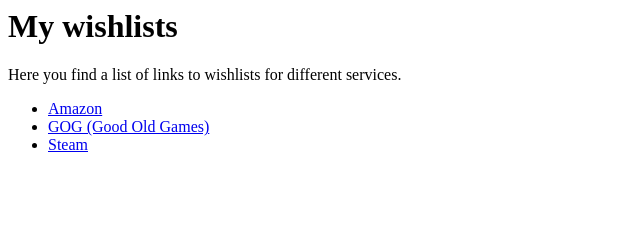
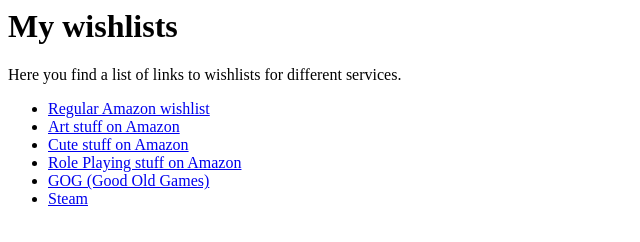
Before and after one commit to MarkusPalcer/public_data, a plain HTML site: page wishlists.htm in a window 1280 px wide. Shown: the whole page, without its empty margins (0-640 px from the left). Drawn offline with Linux system fonts and the light colour scheme.

Commit message:
Added more Amazon Wishlists

```diff
--- a/wishlists.htm
+++ b/wishlists.htm
@@ -7,7 +7,10 @@
 		<H1>My wishlists</H1>
 		<p>Here you find a list of links to wishlists for different services.</p>
 		<ul>
-			<li><a href="https://www.amazon.de/hz/wishlist/ls/1YLX0JRQXEKX">Amazon</a></li>
+			<li><a href="https://www.amazon.de/hz/wishlist/ls/1YLX0JRQXEKX">Regular Amazon wishlist</a></li>
+			<li><a href="https://www.amazon.de/hz/wishlist/ls/3UCEQTB45BN7L">Art stuff on Amazon</a></li>
+			<li><a href="https://www.amazon.de/hz/wishlist/ls/27VFXKGUCIL3S">Cute stuff on Amazon</a></li>
+			<li><a href="https://www.amazon.de/hz/wishlist/ls/2W7B3JP0R2XRX">Role Playing stuff on Amazon</a></li>
 			<li><a href="https://www.gog.com/u/MasterOfVDL/wishlist">GOG (Good Old Games)</a></li>
 			<li><a href="http://store.steampowered.com/wishlist/profiles/76561197983871269">Steam</a></li>
 		</ul>
```
